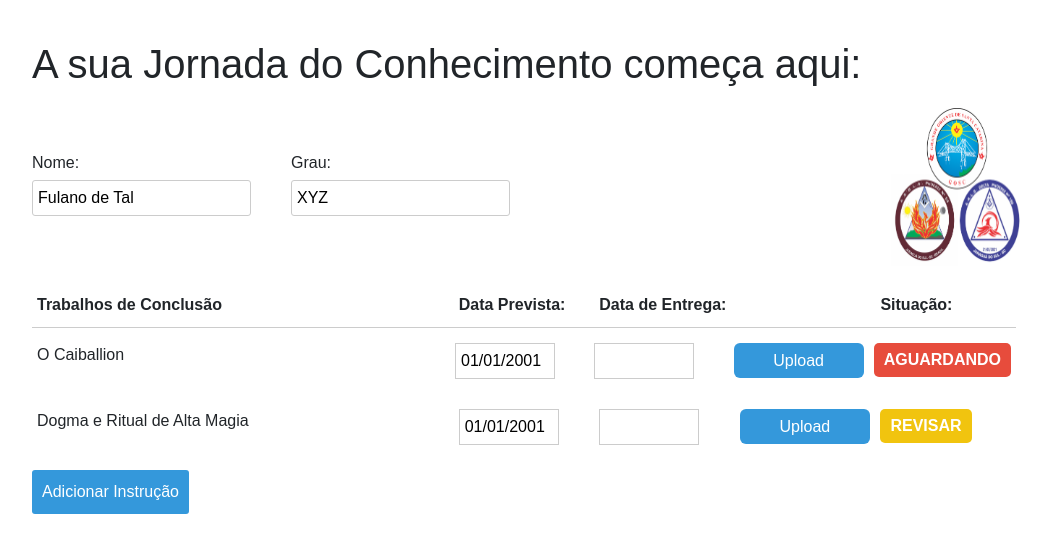
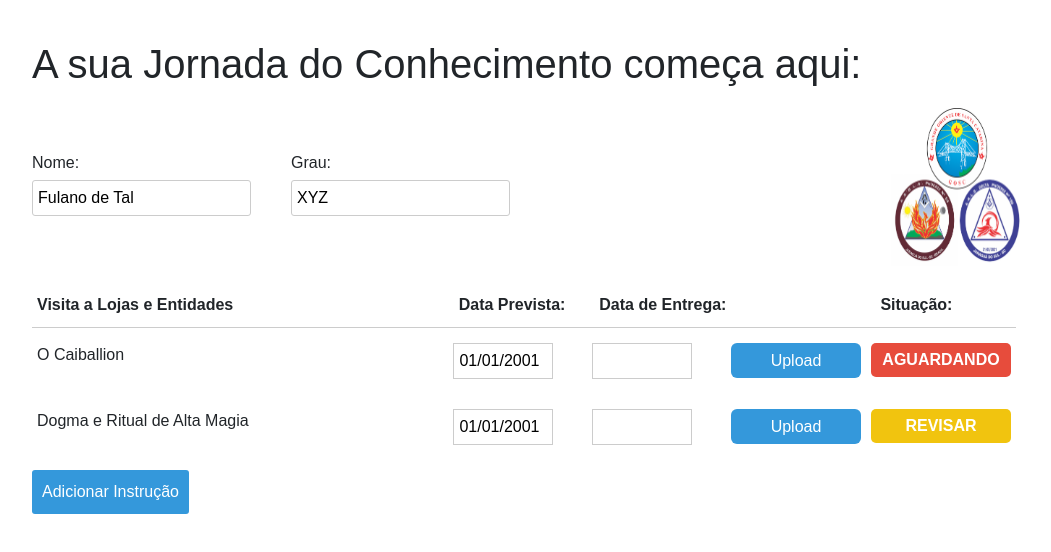
Before and after one commit to Codetech-Solucoes-em-Software/phoenix-delta-task-manager, a React (Create React App) app: page /visitations in a window 1280 px wide. Shown: the top 552 px of the page, without its empty margins (116-1167 px from the left). Built offline with nearby package versions, Linux system fonts and the light colour scheme.

Commit message:
fix: content and styles of page

```diff
--- a/src/pages/tasks/visitations/Visitations.tsx
+++ b/src/pages/tasks/visitations/Visitations.tsx
@@ -76,7 +76,7 @@ export default function Visitations() {
       {/* Tabela de Instruções */}
       <div style={styles.instructionsTable}>
         <div style={styles.tableHeader}>
-          <div style={styles.instructionsCol}>Trabalhos de Conclusão</div>
+          <div style={styles.instructionsCol}>Visita a Lojas e Entidades</div>
           <div style={styles.dateCol}>Data Prevista:</div>
           <div style={styles.dateCol}>Data de Entrega:</div>
           <div style={styles.uploadCol}></div>
--- a/src/pages/tasks/visitations/styles.ts
+++ b/src/pages/tasks/visitations/styles.ts
@@ -84,10 +84,12 @@ export const styles = {
     padding: '5px',
   },
   statusBadge: {
+    width: 140,
     display: 'inline-block',
     padding: '5px 10px',
     borderRadius: '5px',
     fontWeight: 'bold',
+    textAlign: 'center' as 'center'
   },
   statusBadgeConcluido: {
     backgroundColor: '#2ecc71',
```
